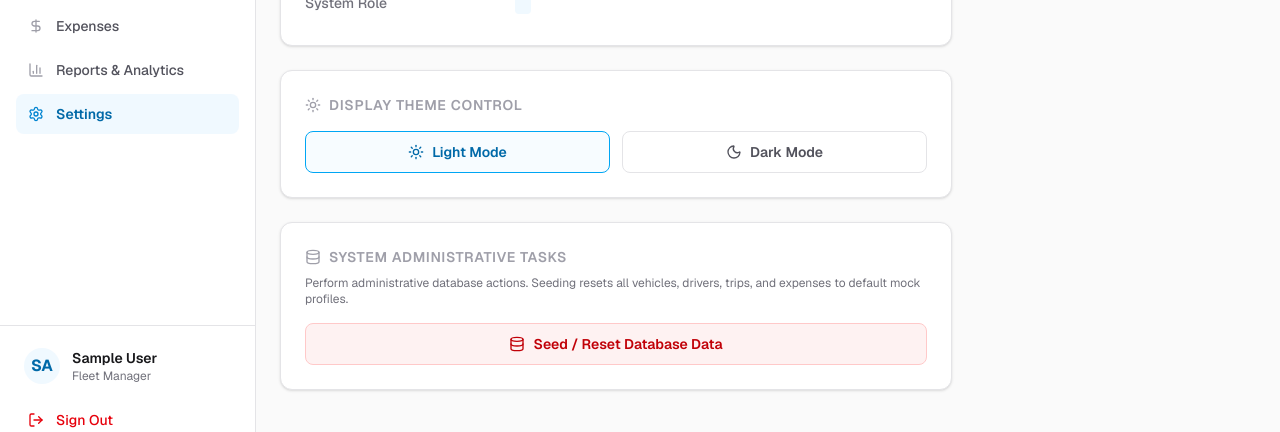
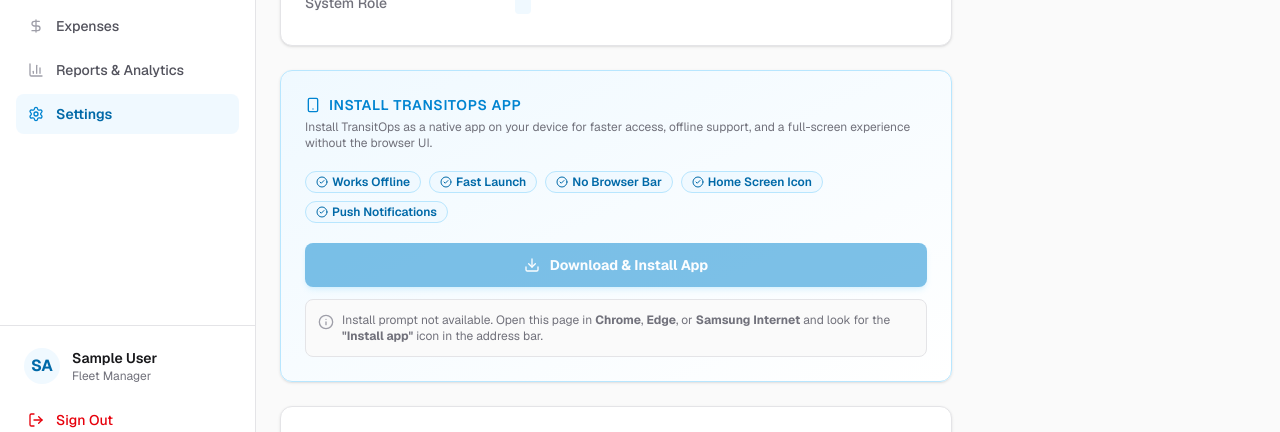
Before and after one commit to lokeshdev-creator/Odoohackthon_project, a Next.js app: page /dashboard/settings in a window 1280 px wide. Shown: the part 346-778 px from the top of the page. Built offline with nearby package versions, Linux system fonts and the light colour scheme; no server answers; the database is empty; sample sign-in values are in the browser's storage.

Commit message:
feat: add settings page with PWA installation support and database seeding utility

```diff
--- a/app/dashboard/settings/page.client.tsx
+++ b/app/dashboard/settings/page.client.tsx
@@ -2,7 +2,17 @@
 
 import { useState, useEffect } from "react";
 import { useTheme } from "@/components/theme-provider";
-import { Sun, Moon, Database, Loader2, User, Key, Check } from "lucide-react";
+import {
+  Sun,
+  Moon,
+  Database,
+  Loader2,
+  User,
+  Smartphone,
+  Download,
+  CheckCircle2,
+  Info,
+} from "lucide-react";
 import { toast } from "sonner";
 
 interface SettingsClientProps {
@@ -13,14 +23,89 @@
   };
 }
 
+// BeforeInstallPromptEvent is not in the standard TS lib yet
+interface BeforeInstallPromptEvent extends Event {
+  prompt: () => Promise<void>;
+  userChoice: Promise<{ outcome: "accepted" | "dismissed" }>;
+}
+
 export function SettingsClient({ user }: SettingsClientProps) {
   const { setTheme, resolvedTheme } = useTheme();
   const [mounted, setMounted] = useState(false);
   const [loadingSeed, setLoadingSeed] = useState(false);
 
+  // PWA install state
+  const [installPrompt, setInstallPrompt] =
+    useState<BeforeInstallPromptEvent | null>(null);
+  const [isInstalled, setIsInstalled] = useState(false);
+  const [isInstalling, setIsInstalling] = useState(false);
+  const [isIOS, setIsIOS] = useState(false);
+  const [showIOSInstructions, setShowIOSInstructions] = useState(false);
+
   useEffect(() => {
     setMounted(true);
+
+    // Detect if already running as installed PWA
+    const isStandalone =
+      window.matchMedia("(display-mode: standalone)").matches ||
+      ("standalone" in window.navigator &&
+        (window.navigator as { standalone?: boolean }).standalone === true);
+    setIsInstalled(isStandalone);
+
+    // Detect iOS Safari (no beforeinstallprompt support)
+    const ua = navigator.userAgent;
+    const iosDevice = /iPad|iPhone|iPod/.test(ua) && !("MSStream" in window);
+    setIsIOS(iosDevice);
+
+    // Listen for the native browser install prompt
+    const handler = (e: Event) => {
+      e.preventDefault();
+      setInstallPrompt(e as BeforeInstallPromptEvent);
+    };
+    window.addEventListener("beforeinstallprompt", handler);
+
+    // Detect if user installs the app
+    window.addEventListener("appinstalled", () => {
+      setIsInstalled(true);
+      setInstallPrompt(null);
+      toast.success("TransitOps installed successfully on your device! 🎉");
+    });
+
+    return () => {
+      window.removeEventListener("beforeinstallprompt", handler);
+    };
   }, []);
+
+  const handleInstall = async () => {
+    if (isIOS) {
+      setShowIOSInstructions((v) => !v);
+      return;
+    }
+
+    if (!installPrompt) {
+      toast.info(
+        "Install prompt not available. Try opening this page in Chrome, Edge, or another supported browser."
+      );
+      return;
+    }
+
+    setIsInstalling(true);
+    try {
+      await installPrompt.prompt();
+      const { outcome } = await installPrompt.userChoice;
+      if (outcome === "accepted") {
+        toast.success("Installing TransitOps...");
+        setInstallPrompt(null);
+      } else {
+        toast.info("Installation cancelled.");
+      }
+    } catch (err) {
+      console.error(err);
+      toast.error("Failed to show install prompt.");
+    } finally {
+      setIsInstalling(false);
+    }
+  };
 
   const handleSeedDatabase = async () => {
     if (
@@ -32,7 +117,9 @@
     }
 
     setLoadingSeed(true);
-    toast.info("Clearing and seeding database... please wait.", { duration: 5000 });
+    toast.info("Clearing and seeding database... please wait.", {
+      duration: 5000,
+    });
 
     try {
       const res = await fetch("/api/seed");
@@ -54,14 +141,23 @@
     }
   };
 
+  // Determine install button state
+  const canInstall = mounted && !isInstalled && (installPrompt || isIOS);
+  const installButtonLabel = isInstalling
+    ? "Installing..."
+    : isIOS
+    ? "Install on iOS"
+    : "Download & Install App";
+
   return (
     <div className="max-w-2xl space-y-6">
       <div>
         <h1 className="text-2xl font-bold tracking-tight text-zinc-900 dark:text-zinc-50 font-sans">
-          Account & Platform Settings
+          Account &amp; Platform Settings
         </h1>
         <p className="text-sm text-zinc-500 dark:text-zinc-400">
-          Review your account profile details, system roles, and trigger development database tasks.
+          Review your account profile details, system roles, and trigger
+          development database tasks.
         </p>
       </div>
 
@@ -74,12 +170,16 @@
         <div className="space-y-4 text-sm">
           <div className="grid grid-cols-3 gap-2 py-2 border-b border-zinc-100 dark:border-zinc-800">
             <span className="font-medium text-zinc-500">Full Name</span>
-            <span className="col-span-2 font-semibold text-zinc-900 dark:text-zinc-50">{user.name}</span>
+            <span className="col-span-2 font-semibold text-zinc-900 dark:text-zinc-50">
+              {user.name}
+            </span>
           </div>
 
           <div className="grid grid-cols-3 gap-2 py-2 border-b border-zinc-100 dark:border-zinc-800">
             <span className="font-medium text-zinc-500">Email Address</span>
-            <span className="col-span-2 text-zinc-900 dark:text-zinc-500">{user.email}</span>
+            <span className="col-span-2 text-zinc-900 dark:text-zinc-400">
+              {user.email}
+            </span>
           </div>
 
           <div className="grid grid-cols-3 gap-2 py-2">
@@ -91,6 +191,100 @@
             </span>
           </div>
         </div>
+      </div>
+
+      {/* ── PWA Install Section ── */}
+      <div className="rounded-xl border border-sky-200 bg-gradient-to-br from-sky-50 to-white p-6 shadow-sm dark:border-sky-900/40 dark:from-sky-950/20 dark:to-zinc-900">
+        <h3 className="text-sm font-semibold uppercase tracking-wider text-sky-600 dark:text-sky-400 mb-1 flex items-center gap-2">
+          <Smartphone className="h-4 w-4" /> Install TransitOps App
+        </h3>
+        <p className="text-xs text-zinc-500 dark:text-zinc-400 mb-5">
+          Install TransitOps as a native app on your device for faster access,
+          offline support, and a full-screen experience without the browser UI.
+        </p>
+
+        {/* Feature pills */}
+        <div className="flex flex-wrap gap-2 mb-5">
+          {[
+            "Works Offline",
+            "Fast Launch",
+            "No Browser Bar",
+            "Home Screen Icon",
+            "Push Notifications",
+          ].map((feat) => (
+            <span
+              key={feat}
+              className="inline-flex items-center gap-1 rounded-full border border-sky-200 bg-sky-50 px-2.5 py-0.5 text-xs font-semibold text-sky-700 dark:border-sky-800 dark:bg-sky-950/30 dark:text-sky-300"
+            >
+              <CheckCircle2 className="h-3 w-3" />
+              {feat}
+            </span>
+          ))}
+        </div>
+
+        {/* Install status / button */}
+        {!mounted ? (
+          <div className="h-11 w-full animate-pulse rounded-lg bg-zinc-100 dark:bg-zinc-800" />
+        ) : isInstalled ? (
+          <div className="flex items-center gap-3 rounded-lg border border-emerald-200 bg-emerald-50 px-4 py-3 dark:border-emerald-900/40 dark:bg-emerald-950/20">
+            <CheckCircle2 className="h-5 w-5 text-emerald-600 dark:text-emerald-400 shrink-0" />
+            <div>
+              <p className="text-sm font-semibold text-emerald-700 dark:text-emerald-300">
+                App already installed
+              </p>
+              <p className="text-xs text-emerald-600/80 dark:text-emerald-400/70">
+                TransitOps is running as an installed PWA on this device.
+              </p>
+            </div>
+          </div>
+        ) : (
+          <div className="space-y-3">
+            <button
+              id="pwa-install-btn"
+              onClick={handleInstall}
+              disabled={isInstalling || (!installPrompt && !isIOS)}
+              className="flex w-full items-center justify-center gap-2.5 rounded-lg bg-sky-600 px-4 py-3 text-sm font-bold text-white shadow-md shadow-sky-500/20 transition-all hover:bg-sky-500 hover:shadow-sky-400/30 active:scale-95 disabled:opacity-50 disabled:cursor-not-allowed dark:bg-sky-500 dark:hover:bg-sky-400"
+            >
+              {isInstalling ? (
+                <Loader2 className="h-4 w-4 animate-spin" />
+              ) : (
+                <Download className="h-4 w-4" />
+              )}
+              {installButtonLabel}
+            </button>
+
+            {/* Show hint if prompt not available (e.g. Firefox, already dismissed) */}
+            {!installPrompt && !isIOS && (
+              <div className="flex items-start gap-2 rounded-lg border border-zinc-200 bg-zinc-50 p-3 dark:border-zinc-800 dark:bg-zinc-900/50">
+                <Info className="h-4 w-4 text-zinc-400 shrink-0 mt-0.5" />
+                <p className="text-xs text-zinc-500 dark:text-zinc-400">
+                  Install prompt not available. Open this page in{" "}
+                  <strong>Chrome</strong>, <strong>Edge</strong>, or{" "}
+                  <strong>Samsung Internet</strong> and look for the{" "}
+                  <strong>"Install app"</strong> icon in the address bar.
+                </p>
+              </div>
+            )}
+
+            {/* iOS Step-by-step instructions */}
+            {isIOS && showIOSInstructions && (
+              <div className="rounded-lg border border-sky-200 bg-sky-50 p-4 space-y-2 dark:border-sky-900/40 dark:bg-sky-950/20">
+                <p className="text-xs font-bold text-sky-700 dark:text-sky-300 uppercase tracking-wider">
+                  iOS Install Steps
+                </p>
+                <ol className="text-xs text-sky-700 dark:text-sky-300 space-y-1.5 list-decimal list-inside">
+                  <li>Tap the Share button (□↑) at the bottom of Safari</li>
+                  <li>Scroll down and tap &ldquo;Add to Home Screen&rdquo;</li>
+                  <li>Tap &ldquo;Add&rdquo; in the top right corner</li>
+                  <li>
+                    Find <strong>TransitOps</strong> on your home screen and
+                    launch it
+                  </li>
+                </ol>
+              </div>
+            )}
+          </div>
+        )}
       </div>
 
       {/* Theme Toggling */}
@@ -138,7 +332,8 @@
           <Database className="h-4 w-4" /> System Administrative Tasks
         </h3>
         <p className="text-xs text-zinc-500 dark:text-zinc-400 mb-4">
-          Perform administrative database actions. Seeding resets all vehicles, drivers, trips, and expenses to default mock profiles.
+          Perform administrative database actions. Seeding resets all vehicles,
+          drivers, trips, and expenses to default mock profiles.
         </p>
 
         <button
```
